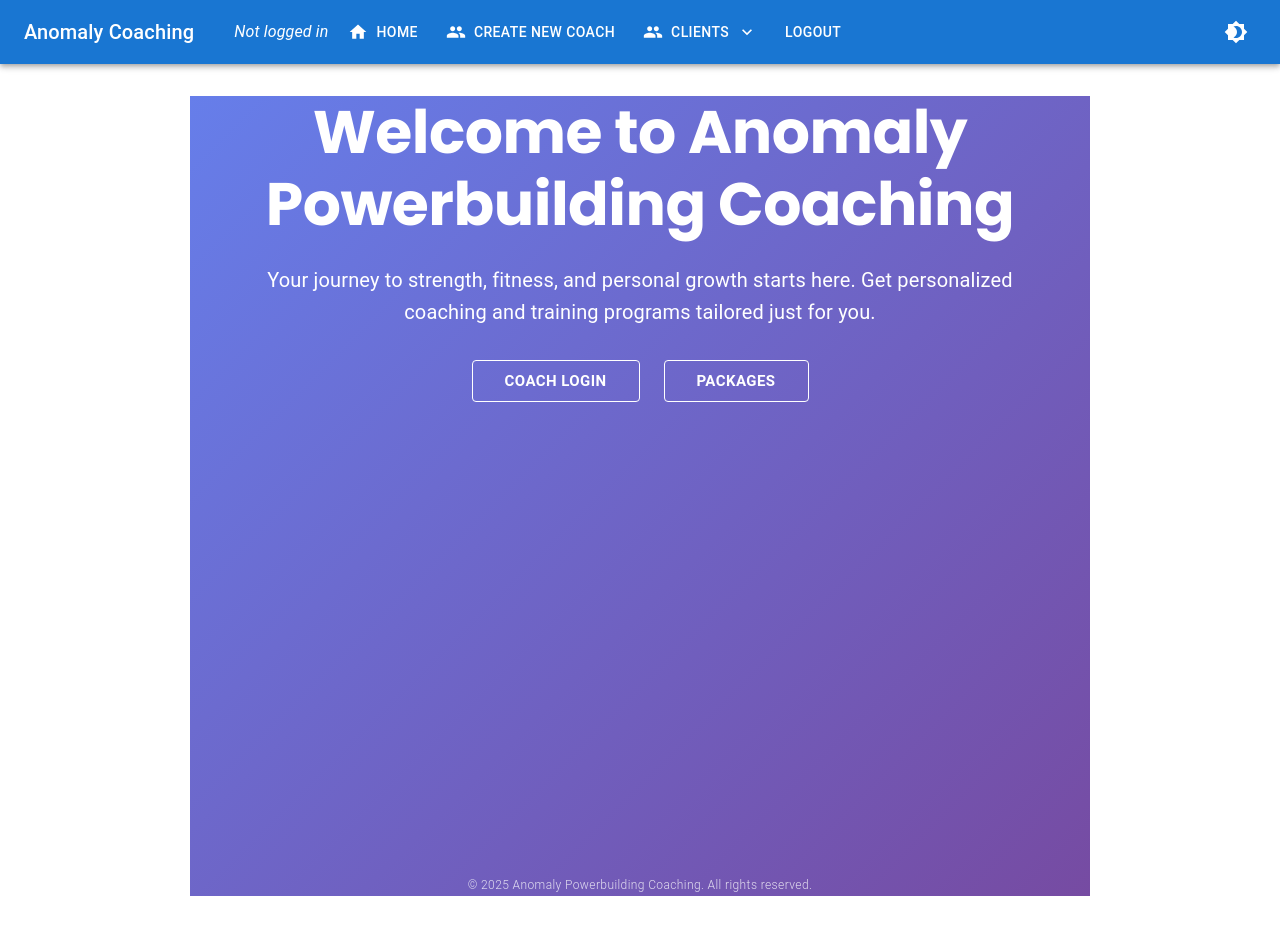
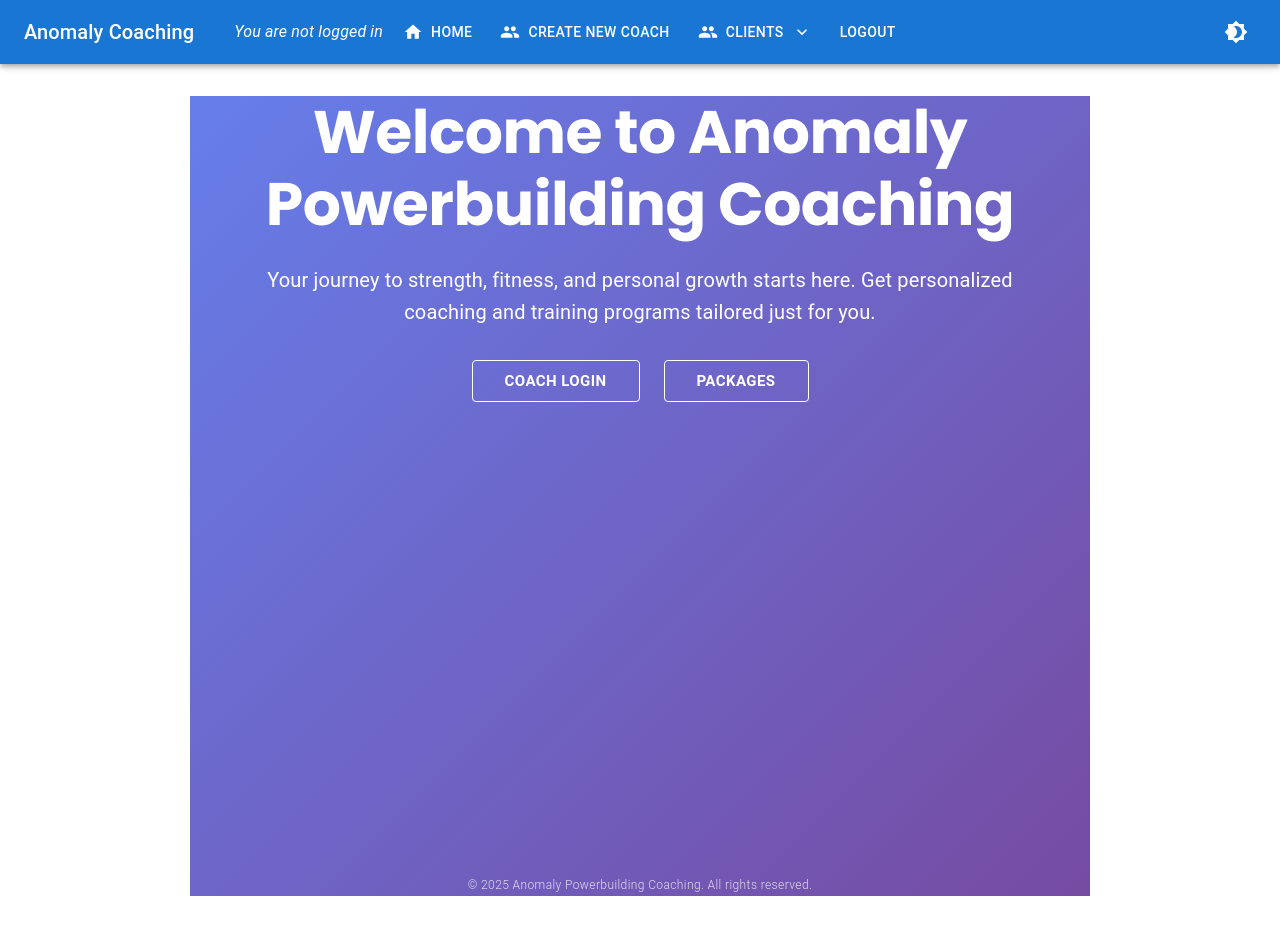
Before and after one commit to whitaktr98/AnomalyCoaching, a React (Create React App) app in the folder coaching-app/: page /public-landing in a window 1280 px wide. Built offline with nearby package versions, Linux system fonts and the light colour scheme.

Commit message:
Commit to fix changes

```diff
--- a/coaching-app/src/layout/DashboardLayout.js
+++ b/coaching-app/src/layout/DashboardLayout.js
@@ -66,7 +66,7 @@ export default function DashboardLayout({ children }) {
               component="div"
               sx={{ ml: 3, fontStyle: "italic" }}
             >
-              {userEmail ? `Logged in as: ${userEmail}` : "Not logged in"}
+              {userEmail ? `Logged in as: ${userEmail}` : "You are not logged in"}
             </Typography>
 
             {/* Home */}
```
